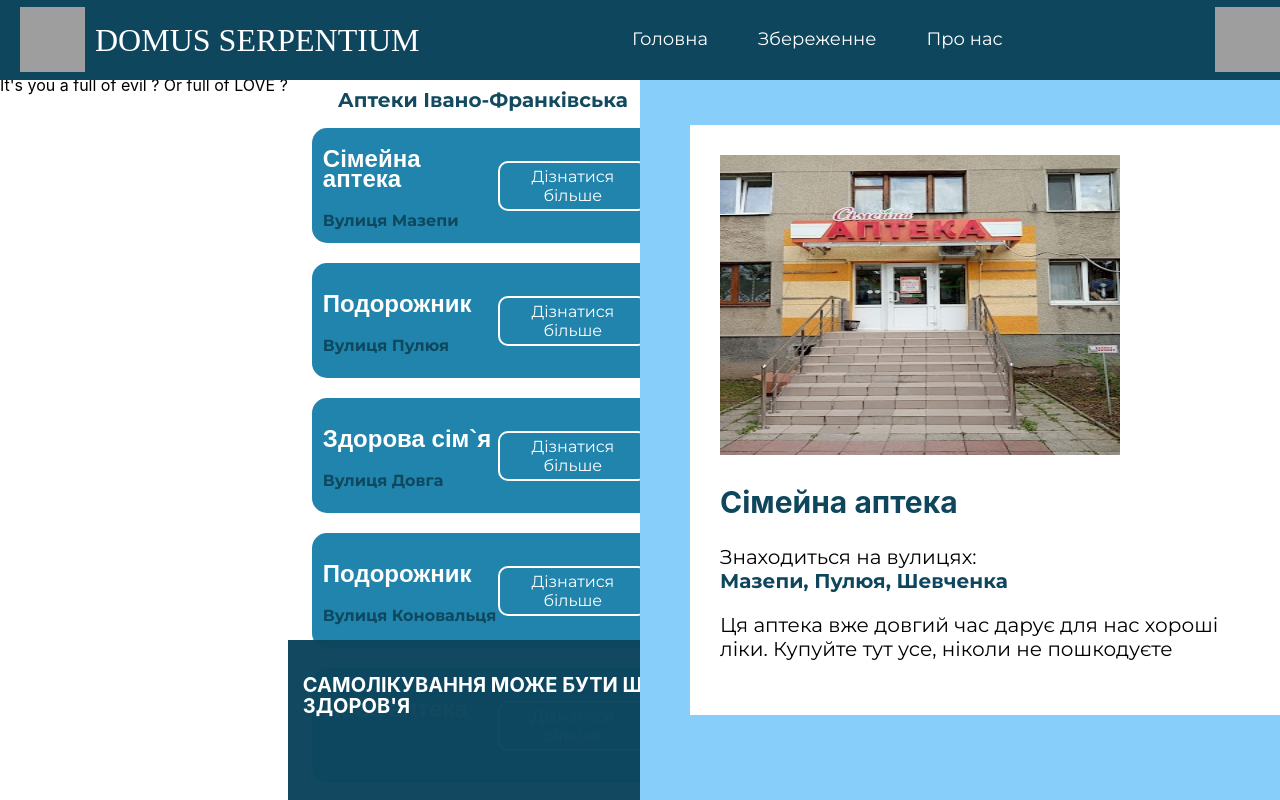
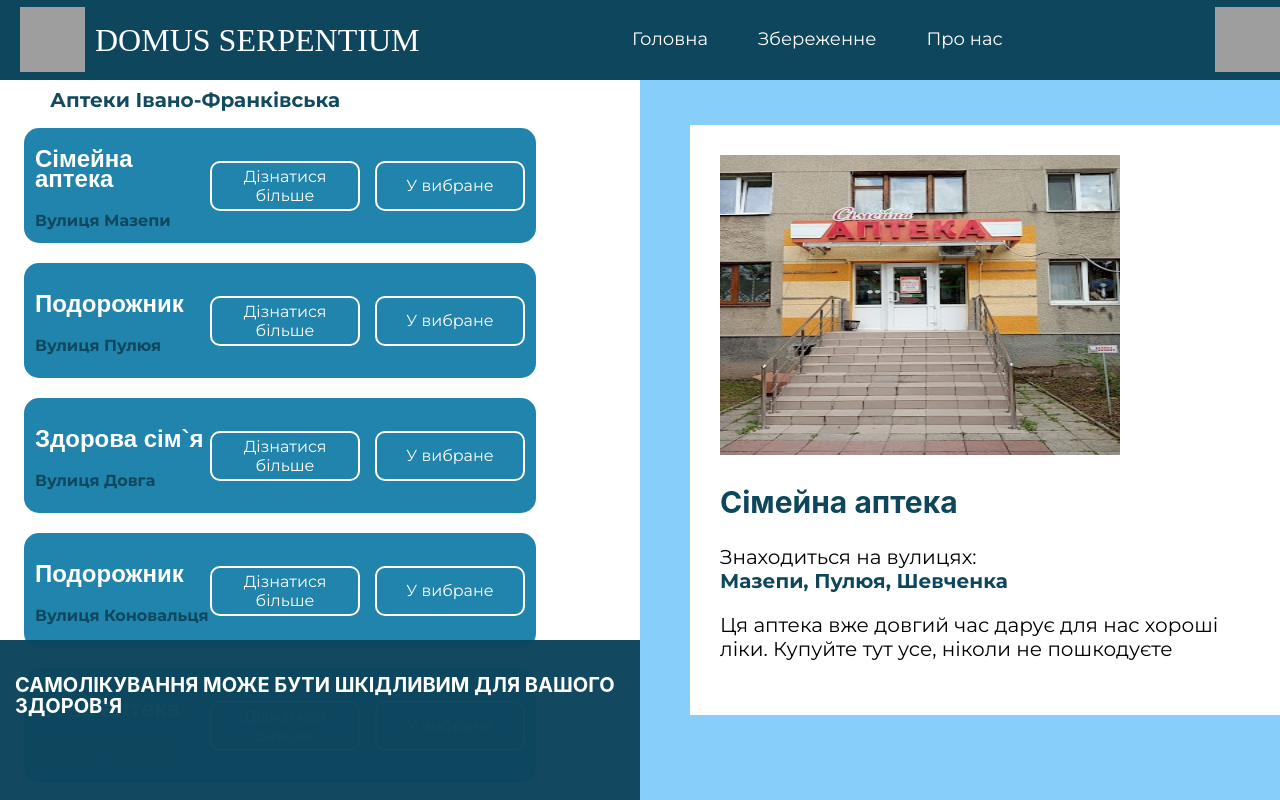
Before and after one commit to Noctuarn/pharmicies, a React (Create React App) app: page /about in a window 1280 px wide. Shown: the top 800 px of the page. Built offline with nearby package versions, Linux system fonts and the light colour scheme; grey boxes are pictures that could not be loaded; a web font is replaced by a local one.

Commit message:
complete a main page

```diff
--- a/src/Pages/about/About.js
+++ b/src/Pages/about/About.js
@@ -3,8 +3,8 @@ import React from "react";
 function About(){
 
     return (
-        <div>
-            It's you a full of evil ? Or full of LOVE ?
+        <div className="about__content">
+
         </div>
     )
 }
```
